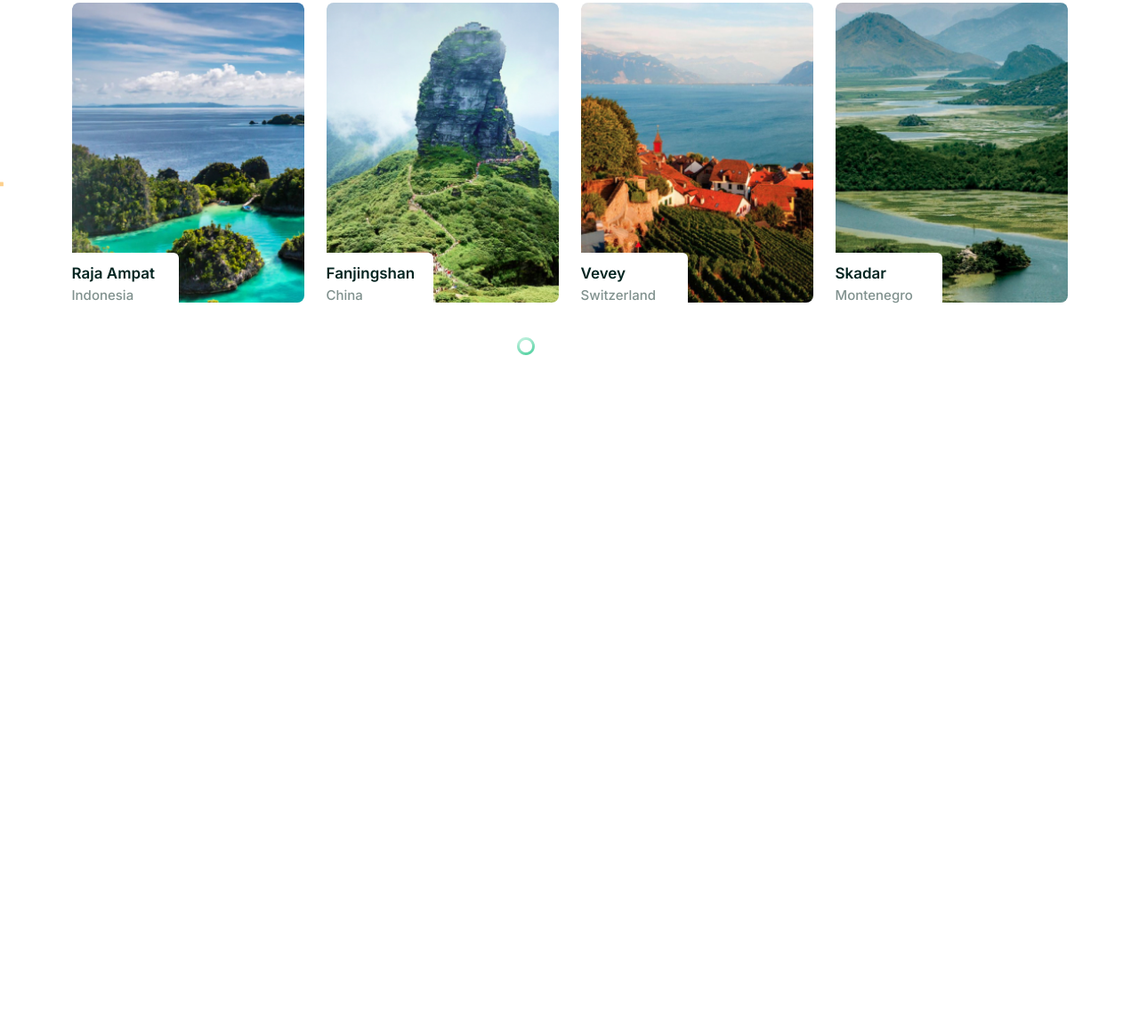
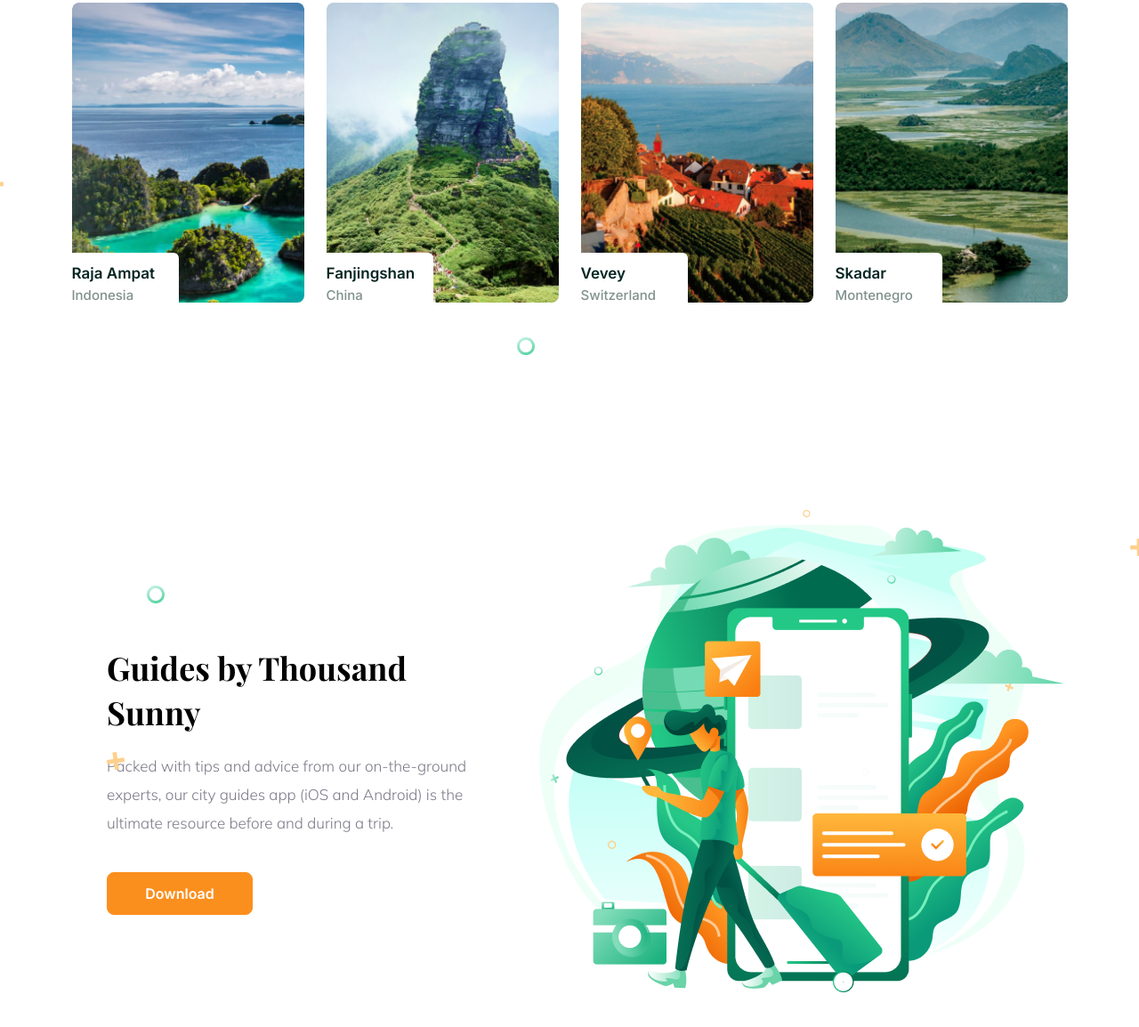
Before and after one commit to stv74/travel-tours, a website: page src/index.html in a window 1280 px wide. Shown: the part 2024-3178 px from the top of the page at 89% size. Before the commit the page ends 2424 px from the top, so only its background shows below. Drawn offline with nearby package versions, Linux system fonts and the light colour scheme; files whose address does not match are found by name.

Commit message:
Добавил секцию GUIDES

```diff
--- a/src/index.html
+++ b/src/index.html
@@ -188,6 +188,21 @@
 		</section>
 		<!-- / favorites -->
 
+		<!-- guides -->
+		<section class="guides">
+			<div class="container">
+				<div class="guides__wrapper">
+					<h2 class="guides__title">Guides by Thousand Sunny</h2>
+					<p class="guides__descr">
+						Packed with tips and advice from our on-the-ground experts, our city guides
+						app (iOS and Android) is the ultimate resource before and during a trip.
+					</p>
+					<a href="#" class="button guides__button">Download</a>
+				</div>
+			</div>
+		</section>
+		<!-- / guides -->
+
 		<script src="js/script.min.js"></script>
 	</body>
 </html>
--- /dev/null
+++ b/src/sass/layout/_guides.scss
@@ -0,0 +1,30 @@
+.guides {
+	padding: 10.8125em 0 5.4375em;
+	background: url(../img/guides/guides-1x.png) calc(50vw - 5%) 10.8125em no-repeat;
+	&__wrapper {
+		position: relative;
+		margin: 9.5em 0 5.4375em 6.25em;
+		max-width: 28.125em;
+	}
+	&__title {
+		margin-bottom: 0.56em;
+		position: relative;
+		&::before {
+			@include decor_circle;
+			top: -67px;
+			left: 45px;
+		}
+	}
+	&__descr {
+		margin-bottom: 2.29em;
+		&::before {
+			@include decor_cross;
+		}
+		&::after {
+			@include decor_cross;
+			top: -120px;
+			left: 1150px;
+			transform: rotate(7.5deg);
+		}
+	}
+}
--- a/src/sass/main.scss
+++ b/src/sass/main.scss
@@ -22,6 +22,7 @@
 @import 'layout/promo';
 @import 'layout/explore';
 @import 'layout/favorites';
+@import 'layout/guides';
 @import 'layout/footer';
 
 // 5. Components
```
Also changed, not shown: src/css/style.min.css.
